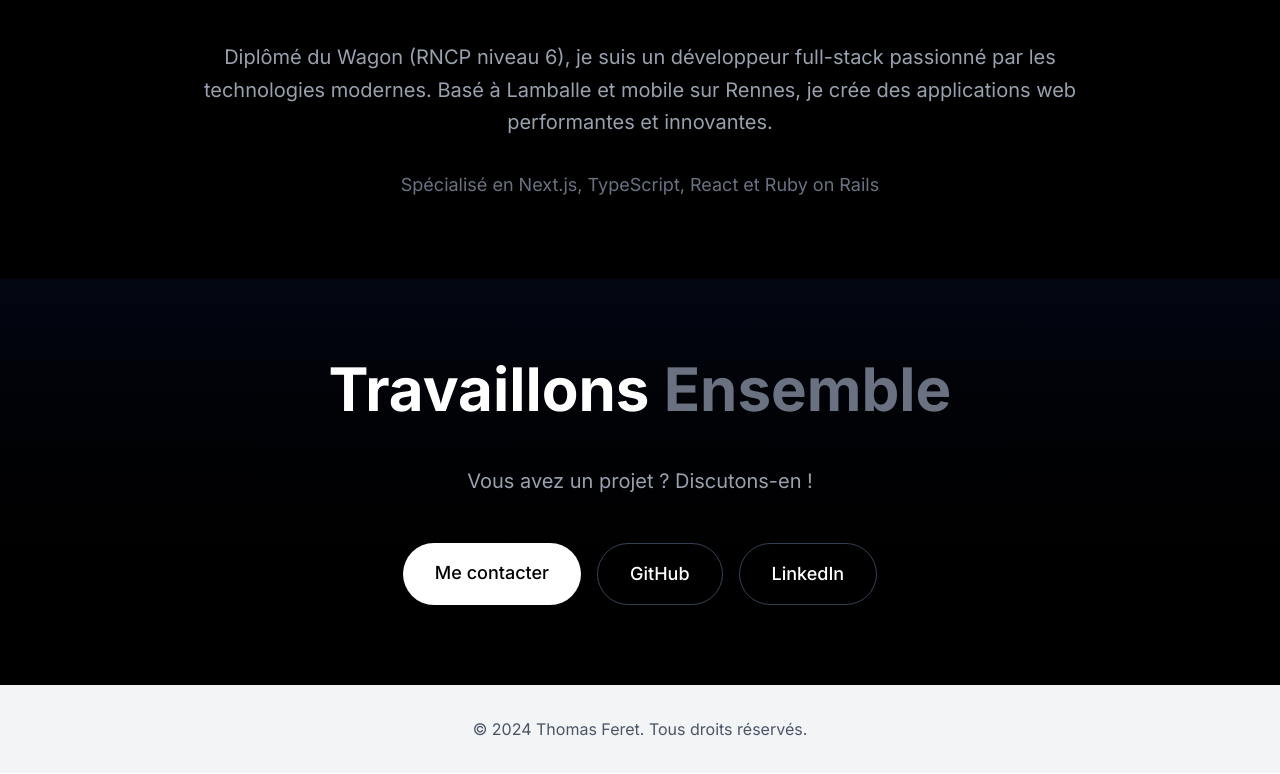
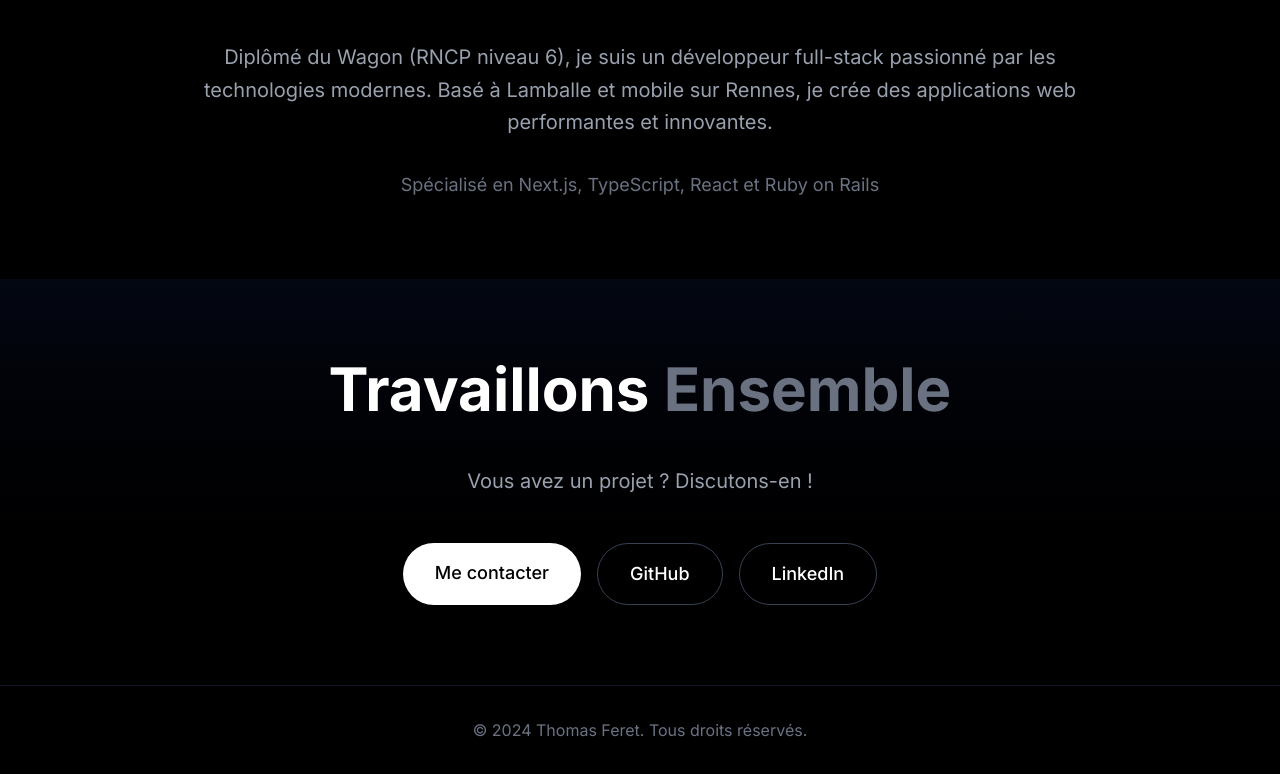
Before and after one commit to ThomasWEBDEV/portfolio-thomas-feret, a Next.js app: page / in a window 1280 px wide. Shown: the part 3195-3969 px from the top of the page. Built offline with nearby package versions, Linux system fonts and the light colour scheme.

Commit message:
Footer: Design minimaliste noir

```diff
--- a/components/Footer.tsx
+++ b/components/Footer.tsx
@@ -1,7 +1,7 @@
 export default function Footer() {
   return (
-    <footer className="bg-gray-100 py-8 text-center text-gray-600">
-      <p>© 2024 Thomas Feret. Tous droits réservés.</p>
+    <footer className="bg-black border-t border-gray-900 py-8 text-center">
+      <p className="text-gray-500">© 2024 Thomas Feret. Tous droits réservés.</p>
     </footer>
   );
 }
```
